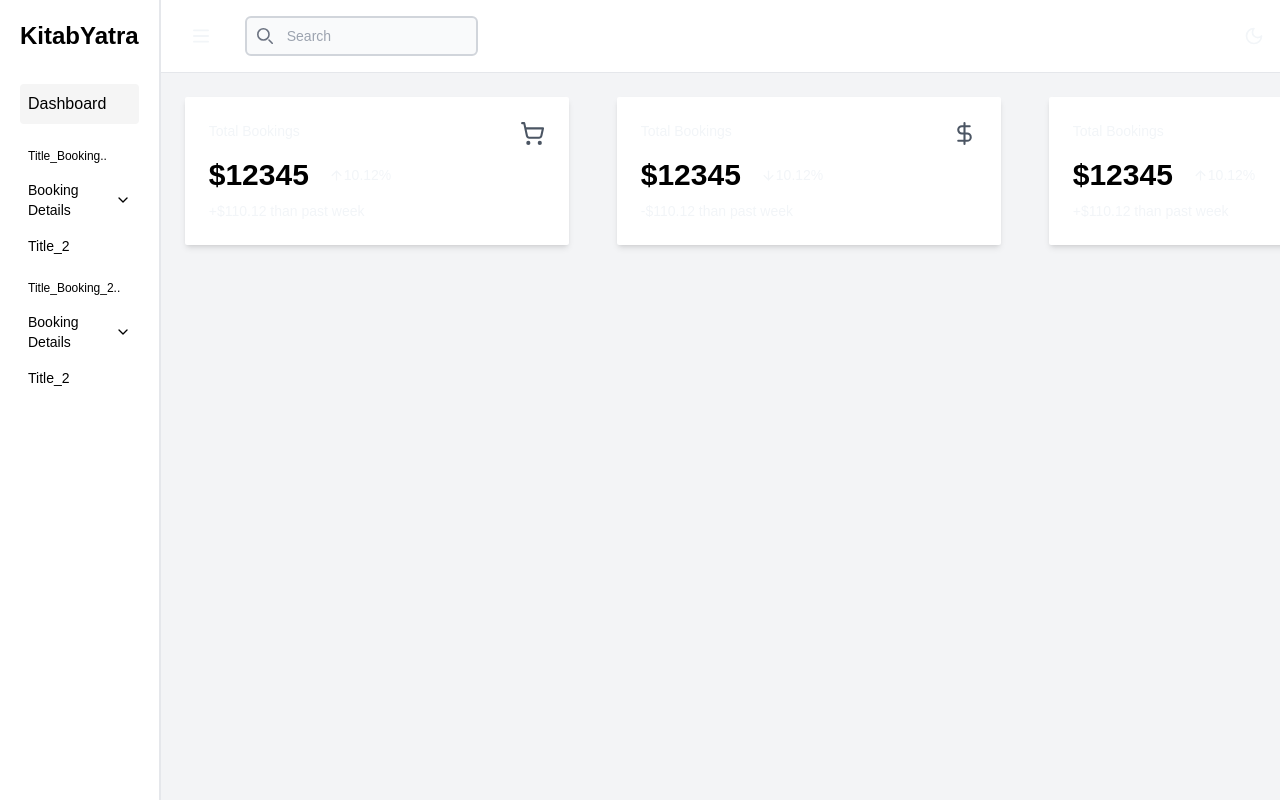
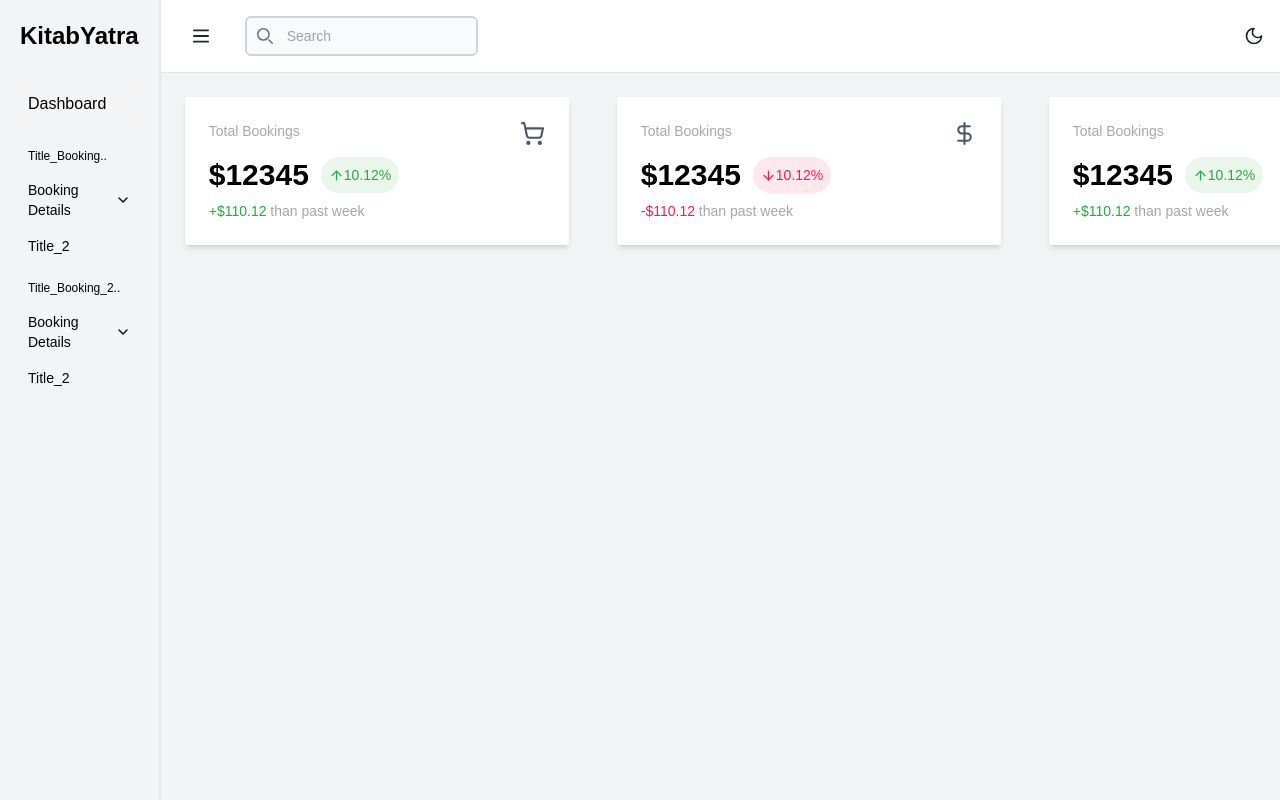
Before and after one commit to surajshr03/dashboard, a Next.js app: page / in a window 1280 px wide. Shown: the top 800 px of the page. Built offline with nearby package versions, Linux system fonts and the light colour scheme.

Commit message:
root and layout naming

```diff
--- a/app/globals.css
+++ b/app/globals.css
@@ -5,6 +5,17 @@
 :root {
   --background: #ffffff;
   --foreground: #f2f5f8;
+  --background: var(--BgGray);
+  --foreground: #ededed;
+  --BgGray: #f2f5f8;
+  --ActiveGray: #e8e9e9;
+  --MetricsGray: #e6e9ec;
+  --InactiveTitle: #a5a7a9;
+  --MetricsGreen: #28a745;
+  --MetricsRed: #f41b55;
+  --BgRed: #fee8ee;
+  --BgGreen: #eaf7ed;
+  --NavIcon: #22262b;
 }
 
 @media (prefers-color-scheme: dark) {
@@ -20,7 +31,6 @@
     --BgRed: #fee8ee;
     --BgGreen: #eaf7ed;
     --NavIcon: #22262b;
-
   }
 }
 
--- a/app/layout.tsx
+++ b/app/layout.tsx
@@ -1,8 +1,8 @@
+import NavBar from "@/components/dashboard/NavBar";
+import SideBar from "@/components/dashboard/SideBar";
 import type { Metadata } from "next";
 import localFont from "next/font/local";
 import "./globals.css";
-import Sidebar from "@/components/dashboard/SideBar";
-import Navbar from "@/components/dashboard/NavBar";
 
 
 
@@ -34,9 +34,9 @@ export default function RootLayout({
       >
 
          <div className="flex">
-          <Sidebar/>
+          <SideBar/>
           <div className="flex-1 min-h-screen bg-gray-100">
-             <Navbar/>
+             <NavBar/>
             <div className="p-6">{children}</div>
           </div>
         </div>
```
